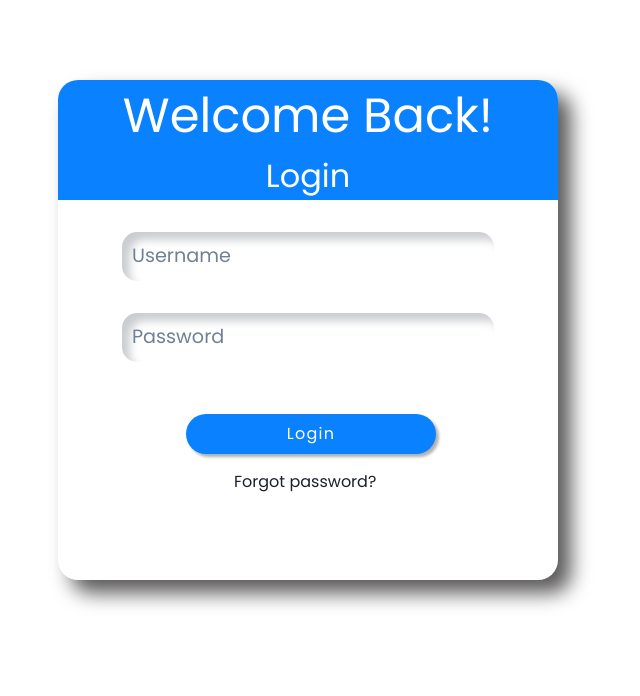
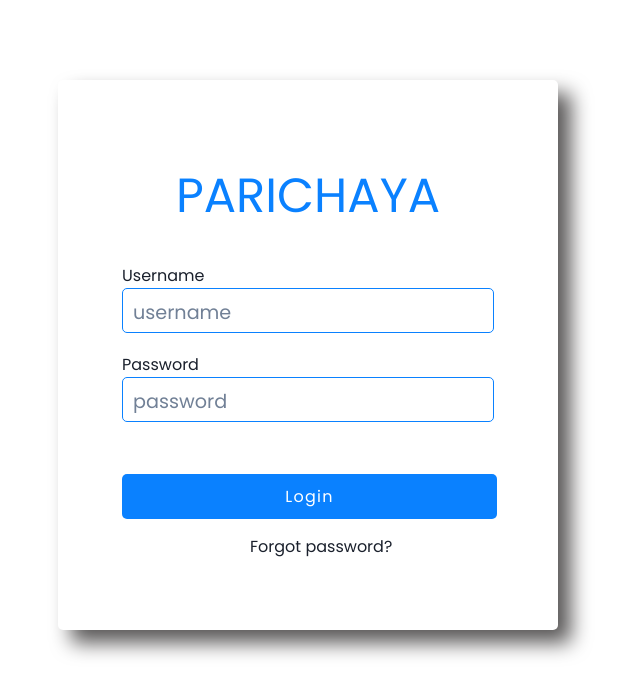
Before and after one commit to kush320/parichaya-client, a React (Create React App) app in the folder national-id/: page / in a window 1280 px wide. Shown: the top 696 px of the page, without its empty margins (332-972 px from the left). Built offline with nearby package versions, Linux system fonts and the light colour scheme.

Commit message:
login ra register pagemaa kaam gariyo

```diff
--- a/national-id/package.json
+++ b/national-id/package.json
@@ -3,6 +3,7 @@
   "version": "0.1.0",
   "private": true,
   "dependencies": {
+    "@chakra-ui/icons": "^2.0.17",
     "@chakra-ui/react": "^2.4.9",
     "@emotion/react": "^11.10.5",
     "@emotion/styled": "^11.10.5",
--- a/national-id/public/index.html
+++ b/national-id/public/index.html
@@ -14,7 +14,7 @@
       manifest.json provides metadata used when your web app is installed on a
       user's mobile device or desktop. See https://developers.google.com/web/fundamentals/web-app-manifest/
     -->
-    <link rel="manifest" href="%PUBLIC_URL%/manifest.json" />
+    <!-- <link rel="manifest" href="%PUBLIC_URL%/manifest.json" /> -->
     <!--
       Notice the use of %PUBLIC_URL% in the tags above.
       It will be replaced with the URL of the `public` folder during the build.
--- a/national-id/src/component/AddNID.jsx
+++ b/national-id/src/component/AddNID.jsx
@@ -15,12 +15,22 @@ import {
 import { Grid } from "@chakra-ui/react";
 import { Button, ButtonGroup } from "@chakra-ui/react";
 import { useForm } from "react-hook-form";
+import { Link, useNavigate } from "react-router-dom";
 
 // import axios from "axios";
-import { useState } from "react";
+import { useState,useEffect } from "react";
 import { useRef } from "react";
 
 export default function AddNID() {
+
+  const navigate = useNavigate("")
+
+  useEffect(() => {
+    if(!localStorage.getItem("token")){
+      navigate("/")
+    }
+  },[])
+
   const defaultSrc =
     "https://www.pngkit.com/png/full/301-3012694_account-user-profile-avatar-comments-fa-user-circle.png";
 
--- a/national-id/src/component/Login.css
+++ b/national-id/src/component/Login.css
@@ -13,36 +13,37 @@ body {
 
 .wrapper {
     max-width: 500px;
-    min-height: 500px;
+    min-height: 550px;
     margin: 80px auto;
     background-color: white;
-    border-radius: 20px;
+    border-radius: 5px;
     box-shadow: 13px 13px 20px rgb(90, 88, 88), -13px -13px 20px #fff;
 }
 
+.wrapper .kush{
 
-.wrapper .row{
-    background-color: #0a81ff;
     text-align: center;
+    /* background-color: blue; */
+    /* margin-top: 4rem; */
     font-size: 3rem;
-    color: white;
-    border-top-left-radius: 20px;
-    border-top-right-radius: 20px;
+    color: #0A81FF;
+    /* position: relative; */
+   margin-bottom: 2rem;
+    /* top: 0rem; */
+
 
 }
-.wrapper .box{
-    background-color: #0a81ff;
-    text-align: center;
-    font-size: 2rem;
-    color: white;
-
+.wrapper div{
+    position: relative;
+    top: 5rem;
 }
 
 .wrapper .form-field input {
-    margin-top: 1rem;
+    margin-top: 0rem;
     width: 100%;
     display: block;
     border: none;
+
     outline: none;
     background: none;
     font-size: 1.2rem;
@@ -50,29 +51,39 @@ body {
     padding: 10px 15px 10px 10px;
 
 }
+.wrapper .name {
+margin-left: 4rem;
+
+}
 
 .wrapper .form-field {
-    margin-top: 2rem;
+    margin-top: 0rem;
     margin-left: 4rem;
     margin-right: 4rem;
+    height: 45px;
+    border: 1px solid #0A81FF;
+
     margin-bottom: 20px;
-    border-radius: 15px;
-    box-shadow: inset 8px 8px 8px #cbced1, inset -8px -8px 8px #fff;
+    border-radius: 5px;
+    /* box-shadow: blue; */
+    /* box-shadow: inset 8px 8px 8px #cbced1, inset -8px -8px 8px #fff; */
 }
 .wrapper .btn {
     box-shadow: none;
-    margin-left: 8rem;
-    margin-top: 2rem;
-    width: 50%;
-    height: 40px;
+    margin-left: 4rem;
+    margin-top: 7rem;
+    width: 75%;
+    height: 45px;
     background-color: #0a81ff;
     color: #fff;
-    border-radius: 25px;
-    box-shadow: 3px 3px 3px #b1b1b1,
-        -3px -3px 3px #fff;
+    border-radius: 5px;
+    /* box-shadow: 3px 3px 3px #b1b1b1,
+        -3px -3px 3px #fff; */
     letter-spacing: 1.3px;
 }
 .wrapper .fw{
-    margin-left: 11rem;
+    margin-left: 12rem;
     margin-top: 1rem;
+
+
 }
--- a/national-id/src/component/Login.js
+++ b/national-id/src/component/Login.js
@@ -1,40 +1,76 @@
 import React from "react";
+import { useState, useEffect } from "react";
 import "./Login.css";
-import { Link } from "react-router-dom"
+import { Link, useNavigate } from "react-router-dom";
+import axios from "axios";
+
 export default function Login() {
+  const navigate = useNavigate("");
+  const [username, setUsername] = useState("");
+  const [password, setPassword] = useState("");
+  const [error, setError] = useState("");
+
+
+
+  const handleSubmit = async (event) => {
+    event.preventDefault();
+
+    try {
+      const response = await axios.post(
+        "http://65.109.161.97:3000/users/login/",
+        {
+          username,
+          password,
+        }
+      );
+      localStorage.setItem("token", response.data.token);
+      navigate("/register");
+      // window.location.href = "/register";
+    } catch (error) {
+      setError("Invalid Username or Password");
+    }
+  };
+
   return (
     <>
+      <div className="wrapper">
 
-      <div className="wrapper">
-        <div className="row">Welcome Back!</div>
-        <div className="box">Login</div>
-        <form className="p-3 mt-3">
+      <div className="kush">PARICHAYA</div>
+        <form className="p-3 mt-3" onSubmit={handleSubmit}>
+
+          <div className="name">Username</div>
           <div className="form-field d-flex align-items-center">
             <input
               type="text"
-              name="username"
-              placeholder="Username"
-              autoComplete="off"
-              required
+              placeholder="username"
+              id="username"
+              required="required"
+              value={username}
+              onChange={(event) => setUsername(event.target.value)}
             />
           </div>
+          <div className="name">Password</div>
           <div className="form-field d-flex align-items-center">
             <input
               type="password"
-              name="Password"
-              placeholder="Password"
-              autoComplete="off"
-              required
+              placeholder="password"
+              id="password"
+              required="required"
+              value={password}
+              onChange={(event) => setPassword(event.target.value)}
             />
           </div>
-          <Link to="register">
-            <button className="btn">Login
-            </button>
-          </Link>
+
+          <center>
+            {error && <div style={{ color: "red" }}>{error}</div>}
+          </center>
+          {/* <Link to="register"> */}
+          <button className="btn">Login</button>
+          {/* </Link> */}
+
         </form>
-        <div className="fw">
-          <a href="ok">Forgot password?</a>
-        </div>
+        <h1 className="fw">Forgot password?</h1>
+
       </div>
     </>
   );
--- a/national-id/src/component/Register.css
+++ b/national-id/src/component/Register.css
@@ -13,42 +13,63 @@ body {
 
 .wrapper1 {
     max-width: 1200px;
-    min-height: 600px;
+    min-height: 100%;
     margin: 20px auto;
     background-color: white;
-    border-radius: 20px;
+    border-radius: 5px;
     box-shadow: 13px 13px 20px rgb(90, 88, 88), -13px -13px 20px #fff;
 }
 
+.wrapper1 .row .column .rem{
 
-.wrapper1 .reg{
-    background-color: #0a81ff;
+    margin-top: 2rem;
+
     text-align: center;
     font-size: 3rem;
+
+
     color: white;
-    border-top-left-radius: 20px;
-    border-top-right-radius: 20px;
-
-}
-.wrapper1 .card{
-    max-width: 300px;
-    max-height: 350px;
-    margin-top: 30px;
-    margin-left: 50px;
-    background-color: white;
-    border-radius: 20px;
-    box-shadow: 13px 13px 20px rgb(90, 88, 88), -13px -13px 20px #fff;
-
 
 
 }
-.wrapper1 .card .card-image-center{
-    height: 300px;
-    width: 300px;
+/* .wrapper1 .row .column .reg{
+
+    margin-top: 2rem;
+    margin-left: 3rem;
+
+
+    text-align: center;
+    font-size: 1rem;
+
+
+    color: white;
+
+
+} */
+
+/* .wrapper1 .row .column .nan{
+
+    margin-top: 3rem;
+    margin-left: 3rem;
+
+     text-align: center;
+    font-size: 1rem;
+
+
+    color: white;
+
+
+} */
+.wrapper1 .row .column .log{
+
+    margin-top: 99%;
+    margin-bottom: 1%;
+    margin-left: 8rem;
+
+    font-size: 1rem;
+
+
+    color: white;
+
+
 }
-.wrapper1 .row .column {
-    margin-left: 8rem;
-    float: left;
-    width: 100;
-    padding: 70px 10px 10px 10px;
-}
--- a/national-id/src/component/Register.js
+++ b/national-id/src/component/Register.js
@@ -1,43 +1,88 @@
 import React from "react";
+import { Grid, GridItem, Box,  } from "@chakra-ui/react";
+import { Tabs, TabList, Tab} from "@chakra-ui/react";
+import { PhoneIcon, AddIcon, SearchIcon } from '@chakra-ui/icons'
+// import { IconButton } from '@chakra-ui/react'
+
 import "./Register.css";
-import { Link } from "react-router-dom";
+import { useEffect} from "react";
+import { Link, useNavigate } from "react-router-dom";
+// import {  PlusSquareIcon, SearchIcon } from '@chakra-ui/icons'
 
 export default function Register() {
+  const navigate = useNavigate("");
+
+  useEffect(() => {
+    if (!localStorage.getItem("token")) {
+      navigate("/");
+    }
+  }, []);
+  // const [selectedOption, setSelectedOption] = useState("");
+
+  // const handleOptionChange = (e) => {
+  //   setSelectedOption(e.target.value);
+  // }
+
   return (
     <>
+
       <div className="wrapper1">
-        <div className="reg">Dashboard</div>
-        <div className="row">
-          <div className="column">
-            <div className="card">
-              <img
-                src="gov-transport.png"
-                class="card-image-center"
-                alt="govlogo"
-              />
-              <center>
-                <Link to="addNid">
-                  <p>Click here to Register</p>
-                </Link>
-              </center>
+
+        <Grid className="row" templateColumns="repeat(5, 1fr)" gap={4}>
+          <GridItem
+            className="column"
+            rowSpan={2}
+
+            w="150%"
+            bg="#0a81ff"
+          >
+            <center>
+              <div className="rem">PARICHAYA</div>
+            </center>
+            <Tabs variant='unstyled'>
+              <TabList >
+                <Grid gridRowGap={2} >
+                  <GridItem marginTop={20} marginLeft={20} >
+                {/* <div className="nan"> */}
+                  <Tab  _selected={{ color: "blue", bg: "white" }}>
+                  <SearchIcon/>
+                    <p>Search National Identity</p>
+                  </Tab>
+                  </GridItem>
+                {/* </div> */}
+
+
+                {/* <div className="reg"> */}
+                <GridItem marginLeft={20}>
+                  <Tab _selected={{ color: "blue", bg: "white" }}>
+                    <Link to="addNid">
+                      <p>Register National Identity</p>
+                    </Link>
+                  </Tab>
+                  </GridItem>
+                {/* </div> */}
+                </Grid>
+              </TabList>
+            </Tabs>
+
+            <div className="log">
+              <Box
+                as="button"
+                borderRadius="md"
+                bg="blue"
+                color="white"
+                px={4}
+                h={8}
+                onClick={() => {
+                  localStorage.removeItem("token");
+                  navigate("/");
+                }}
+              >
+                LogOut{" "}
+              </Box>
             </div>
-          </div>
-          <div className="column">
-            <div className="card">
-              <img
-                src="addstaff.png"
-                class="card-image-center"
-                alt="govlogo"
-              />
-              <center>
-                <Link to="addstaff">
-                <p>Click here to Add Staff</p>
-                </Link>
-              </center>
-            </div>
-          </div>
-
-        </div>
+          </GridItem>
+        </Grid>
       </div>
     </>
   );
```
Also changed, not shown: 1 other file (tests, documents, lock files or other folders).
